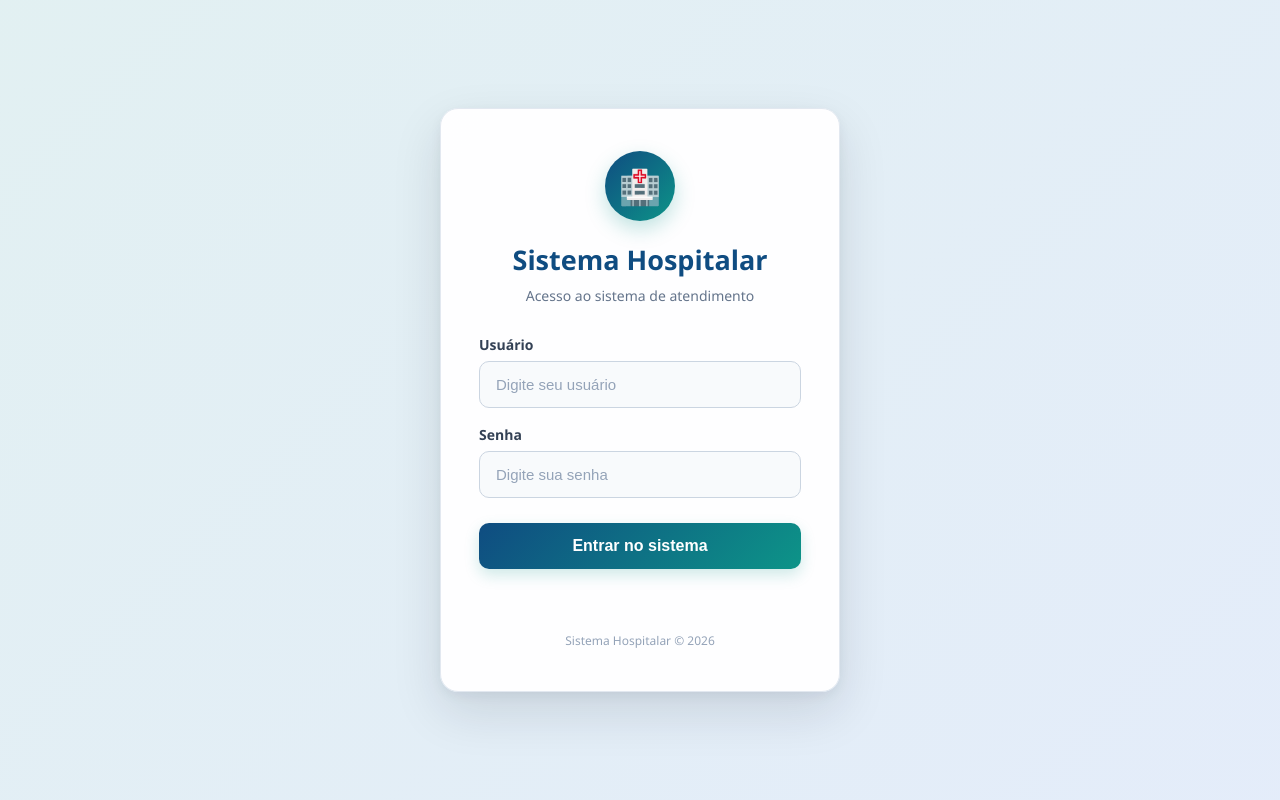
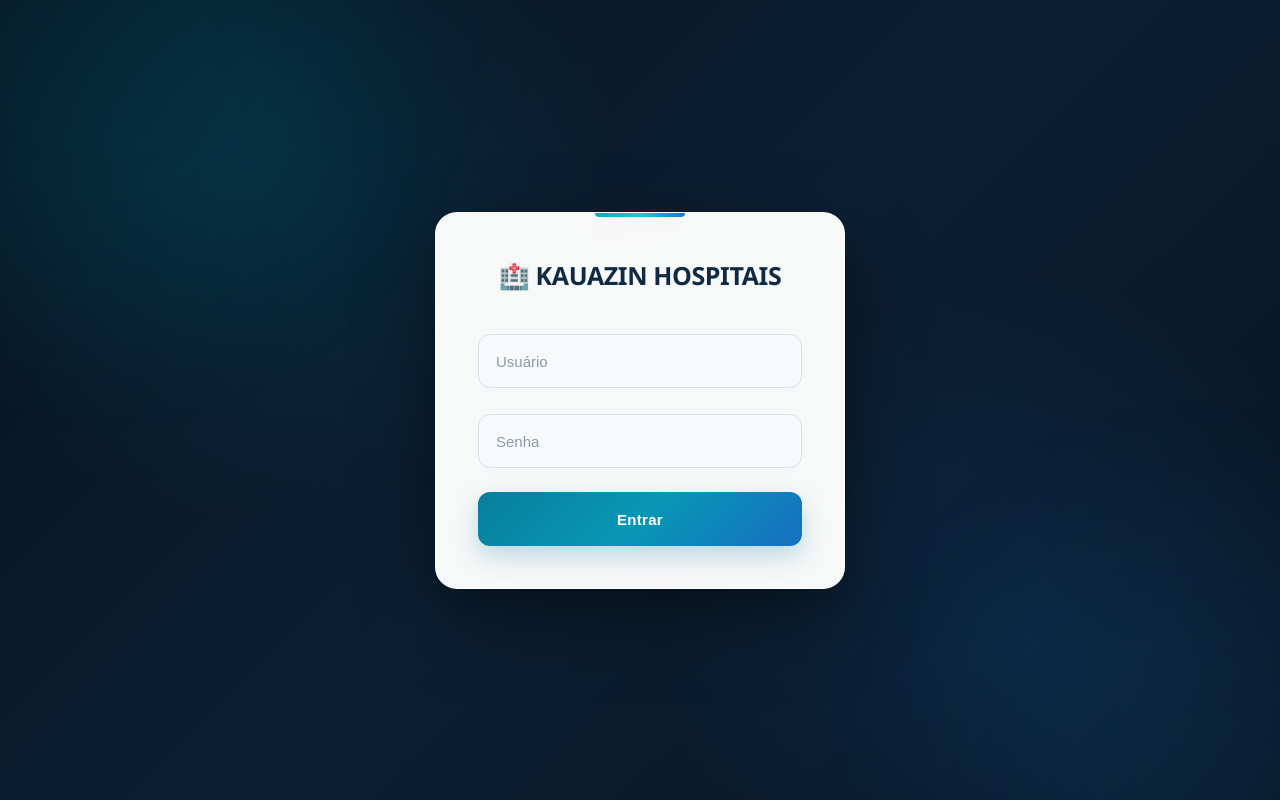
Before and after one commit to kauaz9n/sentinela-final1, a website: page frontend/index.html in a window 1280 px wide. Drawn offline with Linux system fonts and the light colour scheme; files that its build step writes are made by us from their sources.

Commit message:
Update index.html

```diff
--- a/frontend/index.html
+++ b/frontend/index.html
@@ -1,364 +1,313 @@
 <!DOCTYPE html>
-<html lang="pt-BR">
+<html>
 <head>
-    <meta charset="UTF-8">
-    <meta name="viewport" content="width=device-width, initial-scale=1.0">
-
-    <title>Sistema Hospitalar</title>
+<link rel="stylesheet" href="style.css">
 
 <style>
-        /* ===== RESET ===== */
+/* =====================================================
+   SISTEMA HOSPITALAR — TEMA PREMIUM / LUXO
+   ===================================================== */
+
 * {
+  box-sizing: border-box;
   margin: 0;
   padding: 0;
-            box-sizing: border-box;
 }
 
-        /* ===== PÁGINA ===== */
 body {
   min-height: 100vh;
   display: flex;
   align-items: center;
   justify-content: center;
 
-            font-family: "Segoe UI", Arial, sans-serif;
+  font-family: "Segoe UI", Arial, Helvetica, sans-serif;
 
   background:
-                linear-gradient(
-                    135deg,
-                    rgba(13, 148, 136, 0.08),
-                    rgba(37, 99, 235, 0.08)
-                ),
-                #f4f8fb;
+    radial-gradient(circle at 20% 20%, rgba(0, 188, 212, 0.12), transparent 30%),
+    radial-gradient(circle at 80% 80%, rgba(30, 136, 229, 0.12), transparent 30%),
+    linear-gradient(135deg, #06121f 0%, #0b1f33 50%, #071421 100%);
 
-            color: #1e293b;
+  color: #172b3a;
+  overflow: hidden;
 }
 
-        /* ===== CARD ===== */
+/* Efeito decorativo no fundo */
+body::before {
+  content: "";
+  position: fixed;
+  width: 500px;
+  height: 500px;
+  border-radius: 50%;
+
+  background: rgba(0, 188, 212, 0.06);
+  filter: blur(80px);
+
+  top: -200px;
+  left: -150px;
+
+  pointer-events: none;
+}
+
+body::after {
+  content: "";
+  position: fixed;
+  width: 450px;
+  height: 450px;
+  border-radius: 50%;
+
+  background: rgba(30, 136, 229, 0.07);
+  filter: blur(90px);
+
+  bottom: -200px;
+  right: -150px;
+
+  pointer-events: none;
+}
+
+/* =====================================================
+   CARD PRINCIPAL
+   ===================================================== */
+
 .container {
-            width: 400px;
-            padding: 42px 38px;
+  position: relative;
+  width: 410px;
+  max-width: calc(100% - 40px);
+
+  padding: 45px 42px 42px;
 
   background: rgba(255, 255, 255, 0.97);
 
-            border-radius: 18px;
+  border: 1px solid rgba(255, 255, 255, 0.8);
+  border-radius: 22px;
 
   box-shadow:
-                0 20px 50px rgba(15, 23, 42, 0.12),
-                0 4px 12px rgba(15, 23, 42, 0.05);
-
-            border: 1px solid #e2e8f0;
+    0 30px 80px rgba(0, 0, 0, 0.35),
+    0 10px 30px rgba(0, 0, 0, 0.15);
 
   text-align: center;
+
+  backdrop-filter: blur(15px);
+
+  animation: aparecer 0.6s ease-out;
 }
 
-        /* ===== ÍCONE ===== */
-        .icon {
-            width: 70px;
-            height: 70px;
+/* Linha superior elegante */
+.container::before {
+  content: "";
+  position: absolute;
 
-            margin: 0 auto 20px;
+  top: 0;
+  left: 50%;
+  transform: translateX(-50%);
 
-            display: flex;
-            align-items: center;
-            justify-content: center;
+  width: 90px;
+  height: 4px;
 
   background: linear-gradient(
-                135deg,
-                #0f4c81,
-                #0d9488
+    90deg,
+    #00acc1,
+    #26c6da,
+    #1976d2
   );
 
-            border-radius: 50%;
-
-            color: white;
-            font-size: 34px;
-
-            box-shadow: 0 8px 20px rgba(13, 148, 136, 0.25);
+  border-radius: 0 0 10px 10px;
 }
 
-        /* ===== TÍTULO ===== */
-        h2 {
-            margin-bottom: 8px;
+/* =====================================================
+   TÍTULO
+   ===================================================== */
 
-            color: #0f4c81;
+.container h2 {
+  margin-bottom: 32px;
 
-            font-size: 27px;
+  color: #102a43;
+
+  font-size: 25px;
   font-weight: 700;
+
+  letter-spacing: -0.4px;
 }
 
-        .subtitle {
-            margin-bottom: 30px;
-
-            color: #64748b;
-
-            font-size: 14px;
-        }
-
-        /* ===== INPUTS ===== */
-        .input-group {
-            text-align: left;
-            margin-bottom: 17px;
-        }
-
-        .input-group label {
-            display: block;
-
-            margin-bottom: 7px;
-
-            color: #334155;
-
-            font-size: 14px;
-            font-weight: 600;
-        }
+/* =====================================================
+   CAMPOS
+   ===================================================== */
 
 .container input {
   width: 100%;
+  height: 54px;
 
-            padding: 14px 16px;
+  margin-bottom: 16px;
+  padding: 0 17px;
 
-            border: 1px solid #cbd5e1;
-            border-radius: 10px;
+  border: 1px solid #d8e2ea;
+  border-radius: 12px;
 
-            background: #f8fafc;
+  background: #f7fafc;
 
-            color: #1e293b;
+  color: #17324d;
 
   font-size: 15px;
 
   outline: none;
 
-            transition: 0.25s ease;
+  transition:
+    border-color 0.25s ease,
+    box-shadow 0.25s ease,
+    background 0.25s ease,
+    transform 0.25s ease;
 }
 
 .container input::placeholder {
-            color: #94a3b8;
+  color: #8a9baa;
+}
+
+.container input:hover {
+  background: #ffffff;
+  border-color: #b9cad8;
 }
 
 .container input:focus {
-            border-color: #0d9488;
-
   background: #ffffff;
+  border-color: #18a8c5;
 
   box-shadow:
-                0 0 0 3px rgba(13, 148, 136, 0.12);
+    0 0 0 4px rgba(24, 168, 197, 0.10),
+    0 5px 15px rgba(24, 168, 197, 0.08);
+
+  transform: translateY(-1px);
 }
 
-        /* ===== BOTÃO ===== */
-        button {
+/* =====================================================
+   BOTÃO
+   ===================================================== */
+
+.container button {
   width: 100%;
+  height: 54px;
 
-            padding: 14px;
   margin-top: 8px;
 
   border: none;
-            border-radius: 10px;
+  border-radius: 12px;
 
-            background: linear-gradient(
+  background:
+    linear-gradient(
       135deg,
-                #0f4c81,
-                #0d9488
+      #087f9c 0%,
+      #0797b5 50%,
+      #176fc1 100%
     );
 
-            color: white;
+  color: #ffffff;
 
-            font-size: 16px;
-            font-weight: 600;
+  font-size: 15px;
+  font-weight: 700;
+
+  letter-spacing: 0.3px;
 
   cursor: pointer;
 
   box-shadow:
-                0 6px 15px rgba(13, 148, 136, 0.2);
+    0 10px 25px rgba(8, 127, 156, 0.25);
 
-            transition: all 0.25s ease;
+  transition:
+    transform 0.2s ease,
+    box-shadow 0.2s ease,
+    filter 0.2s ease;
 }
 
-        button:hover {
+.container button:hover {
   transform: translateY(-2px);
 
+  filter: brightness(1.08);
+
   box-shadow:
-                0 9px 20px rgba(13, 148, 136, 0.3);
+    0 14px 30px rgba(8, 127, 156, 0.35);
 }
 
-        button:active {
+.container button:active {
   transform: translateY(0);
+
+  box-shadow:
+    0 6px 15px rgba(8, 127, 156, 0.25);
 }
 
-        /* ===== MENSAGEM ===== */
-        #mensagem {
-            min-height: 20px;
+/* =====================================================
+   ANIMAÇÃO
+   ===================================================== */
 
-            margin-top: 18px;
-
-            font-size: 14px;
-            font-weight: 500;
+@keyframes aparecer {
+  from {
+    opacity: 0;
+    transform: translateY(20px) scale(0.98);
   }
 
-        .erro {
-            color: #dc2626;
+  to {
+    opacity: 1;
+    transform: translateY(0) scale(1);
+  }
 }
 
-        .sucesso {
-            color: #059669;
+/* =====================================================
+   RESPONSIVIDADE
+   ===================================================== */
+
+@media (max-width: 500px) {
+
+  body {
+    padding: 20px;
   }
 
-        /* ===== RODAPÉ ===== */
-        .footer {
-            margin-top: 25px;
+  .container {
+    width: 100%;
+    max-width: 380px;
 
-            color: #94a3b8;
+    padding: 38px 28px 32px;
 
-            font-size: 12px;
+    border-radius: 18px;
   }
 
-        /* ===== RESPONSIVIDADE ===== */
-        @media (max-width: 480px) {
-            .container {
-                width: calc(100% - 30px);
-                padding: 35px 25px;
+  .container h2 {
+    font-size: 22px;
+    margin-bottom: 26px;
   }
 
-            h2 {
-                font-size: 23px;
+  .container input,
+  .container button {
+    height: 52px;
   }
 }
 </style>
+
 </head>
 
 <body>
-
 <div class="container">
-
-        <div class="icon">
-            🏥
-        </div>
-
-        <h2>Sistema Hospitalar</h2>
-
-        <p class="subtitle">
-            Acesso ao sistema de atendimento
-        </p>
-
-        <form id="loginForm">
-
-            <div class="input-group">
-                <label for="usuario">Usuário</label>
-
-                <input
-                    type="text"
-                    id="usuario"
-                    placeholder="Digite seu usuário"
-                    autocomplete="username"
-                    required
-                >
-            </div>
-
-            <div class="input-group">
-                <label for="senha">Senha</label>
-
-                <input
-                    type="password"
-                    id="senha"
-                    placeholder="Digite sua senha"
-                    autocomplete="current-password"
-                    required
-                >
-            </div>
-
-            <button type="submit" id="btnLogin">
-                Entrar no sistema
-            </button>
-
-        </form>
-
-        <div id="mensagem"></div>
-
-        <div class="footer">
-            Sistema Hospitalar © 2026
-        </div>
-
+  <h2>🏥 KAUAZIN HOSPITAIS</h2>
+  <input id="usuario" placeholder="Usuário">
+  <input id="senha" type="password" placeholder="Senha">
+  <button onclick="login()">Entrar</button>
 </div>
 
 <script>
-
-
-        const form = document.getElementById("loginForm");
-        const usuario = document.getElementById("usuario");
-        const senha = document.getElementById("senha");
-        const mensagem = document.getElementById("mensagem");
-        const btnLogin = document.getElementById("btnLogin");
-
-        form.addEventListener("submit", async function(event) {
-
-            event.preventDefault();
-
-            mensagem.textContent = "";
-            mensagem.className = "";
-
-            btnLogin.disabled = true;
-            btnLogin.textContent = "Entrando...";
-
-            try {
-
-                const resposta = await fetch("http://localhost:3000/login", {
+function login() {
+  fetch("/login", {
     method: "POST",
-
-                    headers: {
-                        "Content-Type": "application/json"
-                    },
-
+    headers: {"Content-Type": "application/json"},
     body: JSON.stringify({
       usuario: usuario.value,
       senha: senha.value
     })
+  })
+  .then(r => r.json())
+  .then(data => {
+    if(data.tipo === "triagem") location.href = "triagem.html";
+    if(data.tipo === "medico") location.href = "medico.html";
+    if(data.tipo === "atendimento") location.href = "atendimento.html";
   });
-
-                const data = await resposta.json();
-
-                if (!resposta.ok) {
-                    throw new Error(
-                        data.mensagem || "Usuário ou senha inválidos."
-                    );
 }
 
-                mensagem.textContent = "Login realizado com sucesso!";
-                mensagem.className = "sucesso";
 
-                /*
-                 * Redirecionamento de acordo com o tipo
-                 * de usuário retornado pelo servidor.
-                 */
-
-                if (data.tipo === "triagem") {
-                    window.location.href = "triagem.html";
-                }
-
-                else if (data.tipo === "medico") {
-                    window.location.href = "medico.html";
-                }
-
-                else if (data.tipo === "atendimento") {
-                    window.location.href = "atendimento.html";
-                }
-
-                else {
-                    throw new Error("Tipo de usuário não reconhecido.");
-                }
-
-            } catch (erro) {
-
-                console.error(erro);
-
-                mensagem.textContent =
-                    erro.message || "Erro ao realizar login.";
-
-                mensagem.className = "erro";
-
-                btnLogin.disabled = false;
-                btnLogin.textContent = "Entrar no sistema";
-            }
-        });
 </script>
-
 </body>
 </html>
```
Lines whose indentation alone changed are shown as unchanged.
